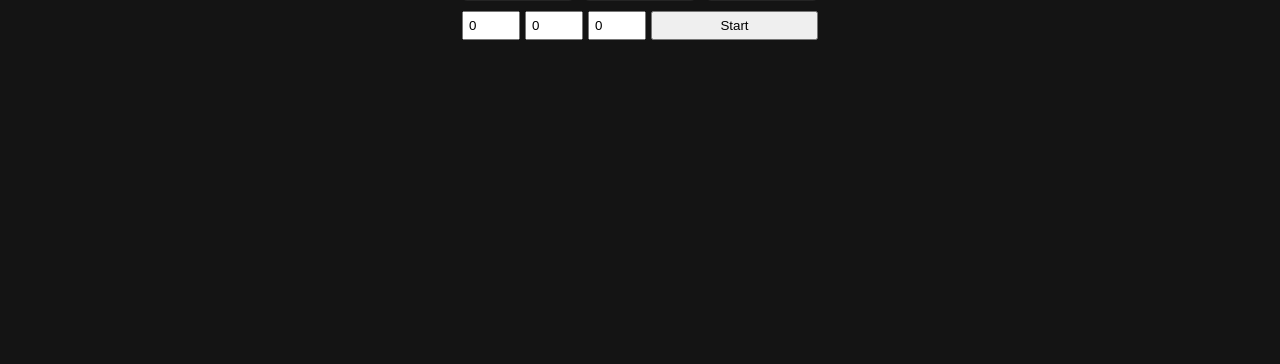
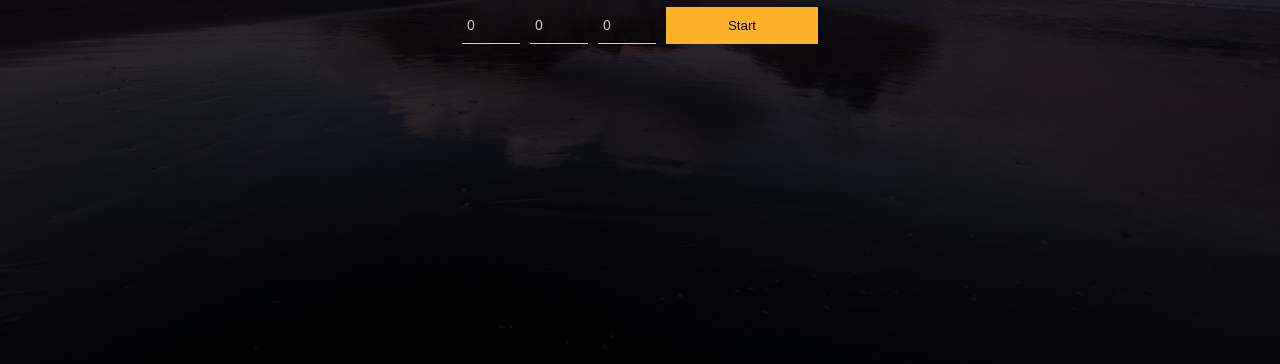
Before and after one commit to krptstc/js-timer, a plain HTML site: page index.html in a window 1280 px wide. Shown: the part 436-800 px from the top of the page. Drawn offline with Linux system fonts and the light colour scheme.

Commit message:
Redesigning the timer

```diff
--- a/index.html
+++ b/index.html
@@ -17,9 +17,9 @@
           <span class="seconds">22</span>
         </div>
         <div class="timer-settings">
-          <input class="input-hours" type="number" name="hours" value="0">
-          <input class="input-minutes" type="number" name="minutes" value="0">
-          <input class="input-seconds" type="number" name="seconds" value="0">
+          <input class="input-hours" type="text" name="hours" value="0">
+          <input class="input-minutes" type="text" name="minutes" value="0">
+          <input class="input-seconds" type="text" name="seconds" value="0">
           <button class="timer-start" type="button" name="timer-start">Start</button>
         </div>
       </div>
--- a/style.css
+++ b/style.css
@@ -20,7 +20,9 @@ body {
   align-items: center;
   width: 100%;
   height: 100vh;
-  background-color: #141414;
+  background: linear-gradient(to bottom, rgba(0, 0, 0, .8), rgba(0, 0, 0, .8)), url("./img/main-background.jpg");
+  background-size: cover;
+  background-position: center;
 }
 
 .timer {
@@ -38,9 +40,8 @@ body {
   place-items: center;
   width: 11.2rem;
   height: 11.2rem;
-  background-color: #242424;
+  background: rgba(32, 32, 32, .9);
   font-size: 4.6rem;
-  border-radius: .5rem;
 }
 
 .timer .timer-time > *:not(:last-child) {
@@ -52,17 +53,31 @@ body {
 }
 
 .timer .timer-settings > * {
-  padding: .5rem;
+  padding: 1rem .5rem;
 }
 
 .timer .timer-settings > *:not(:last-child) {
-  margin-right: .5rem;
+  margin-right: 1rem;
 }
 
 .timer .timer-settings input {
   width: 5.8rem;
+  background: none;
+  font-size: 1.4rem;
+  border: none;
+  outline: none;
+  border-bottom: 1px solid #CCC;
+  color: #CCC;
+  transition: .2s;
+}
+
+.timer .timer-settings input:focus {
+  border-bottom: 1px solid #fcb126;
 }
 
 .timer .timer-settings .timer-start {
-  width: 16.7rem;
+  width: 15.2rem;
+  background-color: #fcb126;
+  border: none;
+  outline: none;
 }
```
